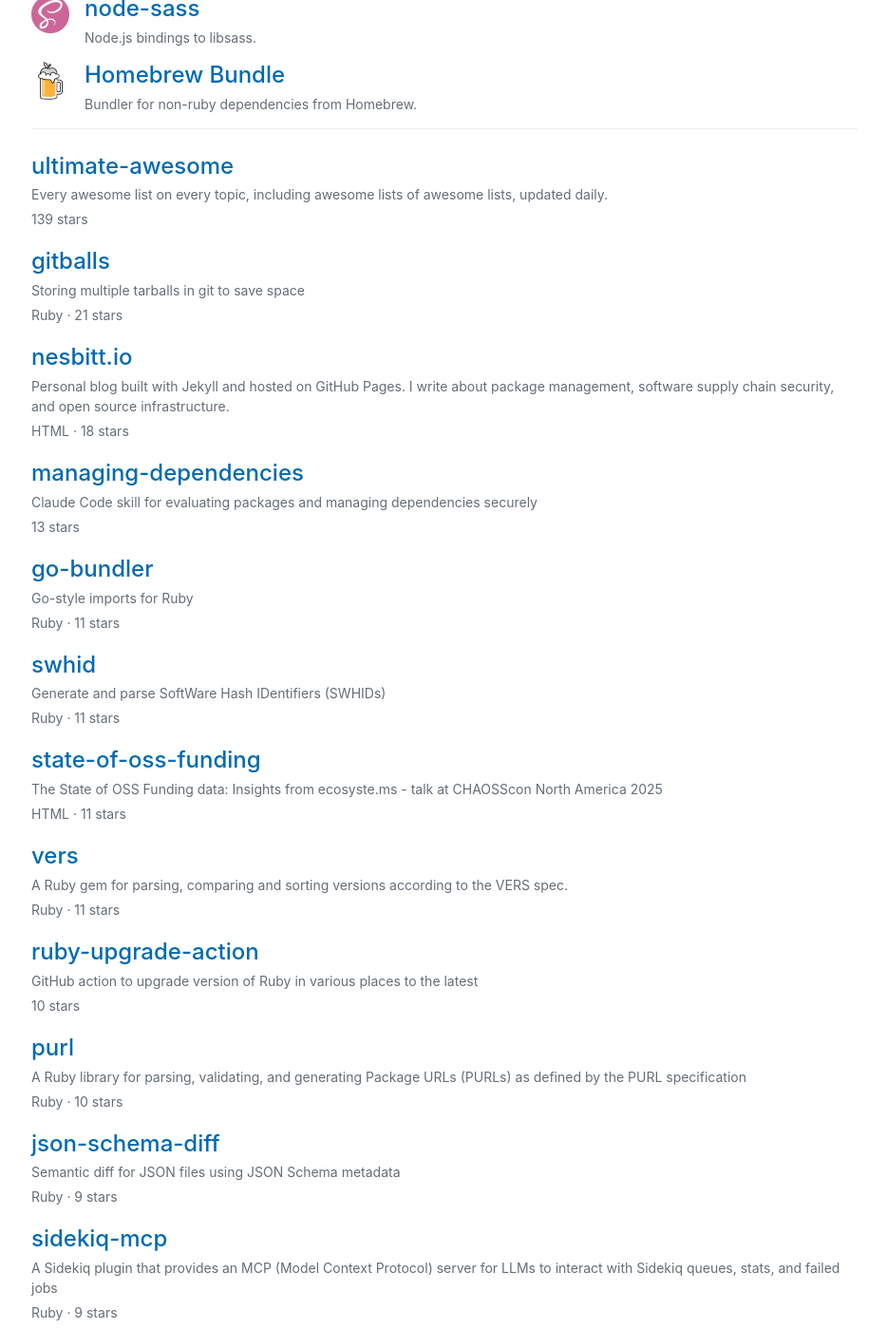
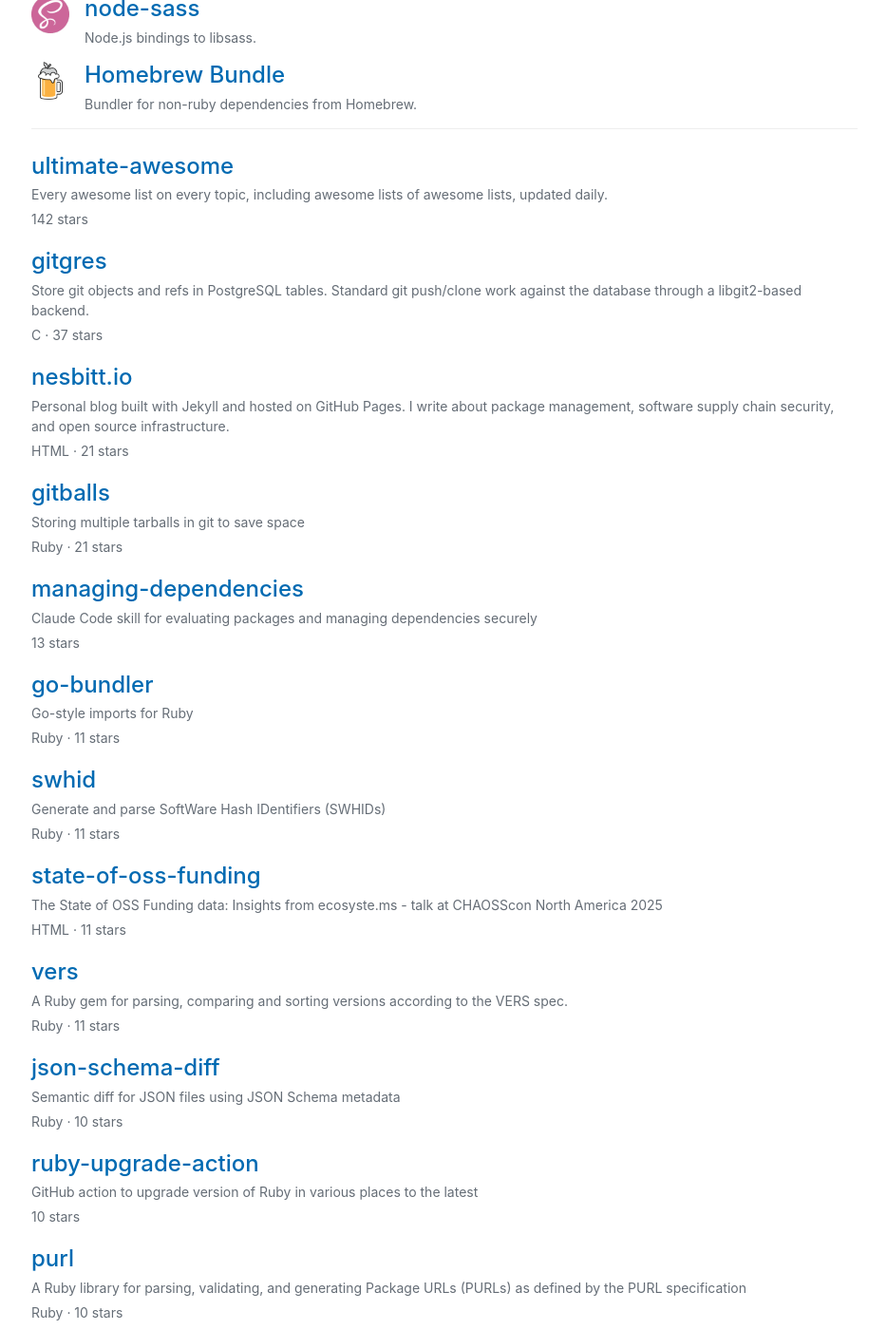
Before and after one commit to andrew/nesbitt.io, a Jekyll site: the page built from projects.md, in a window 1280 px wide and 1400 px high, scrolled down 672 px. Shown: the whole window at 95% size, without its empty margins (172-1106 px from the left). Built offline with Jekyll 4.4.1, drawn with Linux system fonts in a browser that asks for light colours; some of the changed text lies outside the part shown.

Commit message:
Update GitHub projects

```diff
--- a/_data/projects.yml
+++ b/_data/projects.yml
@@ -3,22 +3,29 @@
   url: https://github.com/andrew/ultimate-awesome
   description: Every awesome list on every topic, including awesome lists of awesome
     lists, updated daily.
-  stars: 139
+  stars: 142
   language:
-  pushed_at: '2026-02-22T00:45:51Z'
+  pushed_at: '2026-03-01T00:50:50Z'
+- name: gitgres
+  url: https://github.com/andrew/gitgres
+  description: Store git objects and refs in PostgreSQL tables. Standard git push/clone
+    work against the database through a libgit2-based backend.
+  stars: 37
+  language: C
+  pushed_at: '2026-02-24T08:06:07Z'
+- name: nesbitt.io
+  url: https://github.com/andrew/nesbitt.io
+  description: 'Personal blog built with Jekyll and hosted on GitHub Pages. I write
+    about package management, software supply chain security, and open source infrastructure. '
+  stars: 21
+  language: HTML
+  pushed_at: '2026-03-01T06:17:33Z'
 - name: gitballs
   url: https://github.com/andrew/gitballs
   description: Storing multiple tarballs in git to save space
   stars: 21
   language: Ruby
   pushed_at: '2025-12-01T16:57:51Z'
-- name: nesbitt.io
-  url: https://github.com/andrew/nesbitt.io
-  description: 'Personal blog built with Jekyll and hosted on GitHub Pages. I write
-    about package management, software supply chain security, and open source infrastructure. '
-  stars: 18
-  language: HTML
-  pushed_at: '2026-02-22T06:18:04Z'
 - name: managing-dependencies
   url: https://github.com/andrew/managing-dependencies
   description: Claude Code skill for evaluating packages and managing dependencies
@@ -51,7 +58,13 @@
     the VERS spec.
   stars: 11
   language: Ruby
-  pushed_at: '2026-02-19T14:05:00Z'
+  pushed_at: '2026-02-24T16:58:33Z'
+- name: json-schema-diff
+  url: https://github.com/andrew/json-schema-diff
+  description: Semantic diff for JSON files using JSON Schema metadata
+  stars: 10
+  language: Ruby
+  pushed_at: '2025-10-15T09:49:49Z'
 - name: ruby-upgrade-action
   url: https://github.com/andrew/ruby-upgrade-action
   description: GitHub action to upgrade version of Ruby in various places to the latest
@@ -64,26 +77,20 @@
     (PURLs) as defined by the PURL specification
   stars: 10
   language: Ruby
-  pushed_at: '2026-02-17T09:37:29Z'
-- name: json-schema-diff
-  url: https://github.com/andrew/json-schema-diff
-  description: Semantic diff for JSON files using JSON Schema metadata
+  pushed_at: '2026-02-24T09:19:05Z'
+- name: hanami-sprockets
+  url: https://github.com/andrew/hanami-sprockets
+  description: An alternative to hanami-assets that doesn't rely on npm
   stars: 9
   language: Ruby
-  pushed_at: '2025-10-15T09:49:49Z'
+  pushed_at: '2026-02-24T18:09:33Z'
 - name: sidekiq-mcp
   url: https://github.com/andrew/sidekiq-mcp
   description: A Sidekiq plugin that provides an MCP (Model Context Protocol) server
     for LLMs to interact with Sidekiq queues, stats, and failed jobs
   stars: 9
   language: Ruby
-  pushed_at: '2026-02-17T17:17:18Z'
-- name: hanami-sprockets
-  url: https://github.com/andrew/hanami-sprockets
-  description: An alternative to hanami-assets that doesn't rely on npm
-  stars: 9
-  language: Ruby
-  pushed_at: '2026-02-17T18:23:25Z'
+  pushed_at: '2026-02-24T18:09:36Z'
 - name: PBOM
   url: https://github.com/andrew/PBOM
   description: Paper Bill of Materials (PBOM) - Generate a paper bill of materials
@@ -97,6 +104,12 @@
   stars: 7
   language: Ruby
   pushed_at: '2026-01-06T10:21:58Z'
+- name: changelog-parser
+  url: https://github.com/andrew/changelog-parser
+  description: Parse changelog files into structured data
+  stars: 6
+  language: Ruby
+  pushed_at: '2025-12-23T21:08:21Z'
 - name: zizmor-research
   url: https://github.com/andrew/zizmor-research
   description: zizmor analysis of 31,916 github actions using alpha of ecosyste.ms
@@ -104,12 +117,6 @@
   stars: 6
   language:
   pushed_at: '2025-06-13T20:39:41Z'
-- name: changelog-parser
-  url: https://github.com/andrew/changelog-parser
-  description: Parse changelog files into structured data
-  stars: 6
-  language: Ruby
-  pushed_at: '2025-12-23T21:08:21Z'
 - name: diffoscope
   url: https://github.com/andrew/diffoscope
   description: Ruby bindings for diffoscope - Compare packages, tarballs, files, URLs,
@@ -154,12 +161,6 @@
   stars: 1
   language: Ruby
   pushed_at: '2026-01-07T16:15:11Z'
-- name: swhid-go
-  url: https://github.com/andrew/swhid-go
-  description: A Go library and CLI for computing Software Heritage Identifiers (SWHIDs).
-  stars: 1
-  language: Go
-  pushed_at: '2026-02-10T16:08:53Z'
 - name: gitlab-faraday
   url: https://github.com/andrew/gitlab-faraday
   description: Ruby wrapper for the GitLab REST API, a fork of github.com/NARKOZ/gitlab
@@ -172,4 +173,10 @@
   description: Parse, generate, and validate Software Bill of Materials (SBOM)
   stars: 1
   language: Ruby
-  pushed_at: '2026-02-15T21:30:37Z'
+  pushed_at: '2026-02-22T20:05:31Z'
+- name: swhid-go
+  url: https://github.com/andrew/swhid-go
+  description: A Go library and CLI for computing Software Heritage Identifiers (SWHIDs).
+  stars: 1
+  language: Go
+  pushed_at: '2026-02-26T10:30:27Z'
```
